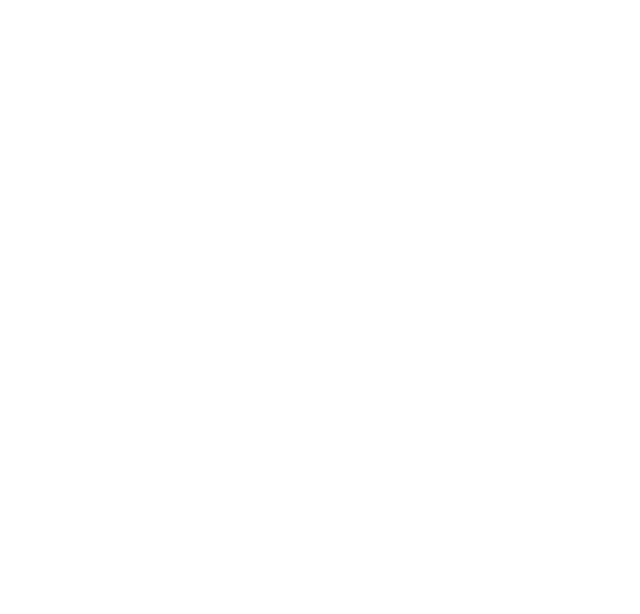
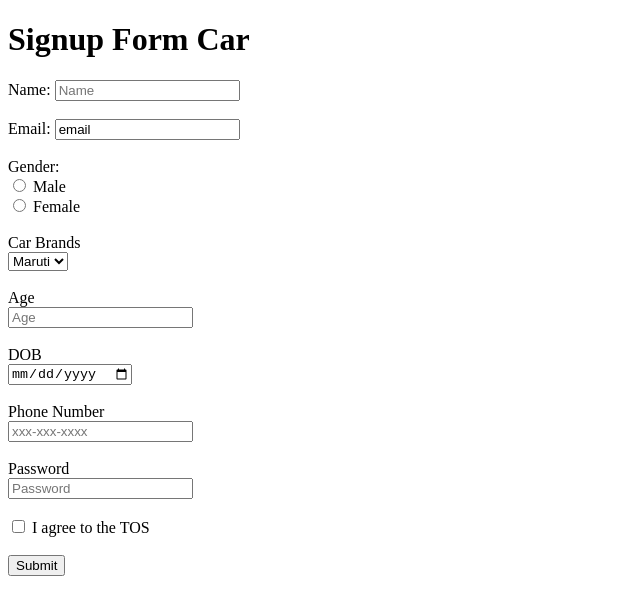
Before and after one commit to acciojob/signup-form-car-Tayyab124, a website: page main.html in a window 1280 px wide. Shown: the whole page, without its empty margins (0-640 px from the left). Drawn offline with Linux system fonts and the light colour scheme.

Commit message:
created a submission

```diff
--- a/main.html
+++ b/main.html
@@ -7,6 +7,37 @@
 </head>
 
 <body>
+	<h1>Signup Form Car</h1>
+	<form method="post">
+		<label for="name"> Name: </label>
+		<input type="text" id="name" name="name" placeholder="Name" required><br><br>
+		<label for="email">Email:</label>
+		<input type="email" id="email" value="email" placeholder="Email" required><br><br>
+		<label>Gender: </label><br>
+		<input type="radio" id="gender_m" name="gender" value="Male" required>
+		<label for="gender_m"> Male</label><br>
+		<input type="radio" id="gender_f" name="gender" value="Female" required>
+		<label for="gender_f">Female</label><br><br>
+		<label for="cars" >Car Brands</label><br>
+		<select name="cars" id="cars" >
+			<option value="maruti">Maruti</option>
+			<option value="Thar" >Thar</option>
+			<option value="BMW">BMW</option>
+		</select>
+		<br><br>
+
+	    <label for="age">Age</label><br>
+		<input type="number" name="age" id="age" placeholder="Age" required><br><br>
+		<label for="date">DOB</label><br>
+		<input type="date" id="dob" name="date" required><br><br>
+		<label for="phone">Phone Number</label><br>
+		<input type="tel" id="tel" name="phone" placeholder="xxx-xxx-xxxx"><br><br>
+		<label for="pass">Password</label><br>
+		<input type="password" id="password" name="pass" placeholder="Password" required><br><br>
+		<input type="checkbox" id="tos" name="agree" required>
+		<label for="agree">I agree to the TOS</label><br><br>
+		<input type="submit" value="Submit">
+	</form>
 	<!-- the entire body must be written by student -->
     <script type="text/javascript" src="./script.js">
 </script>
```
